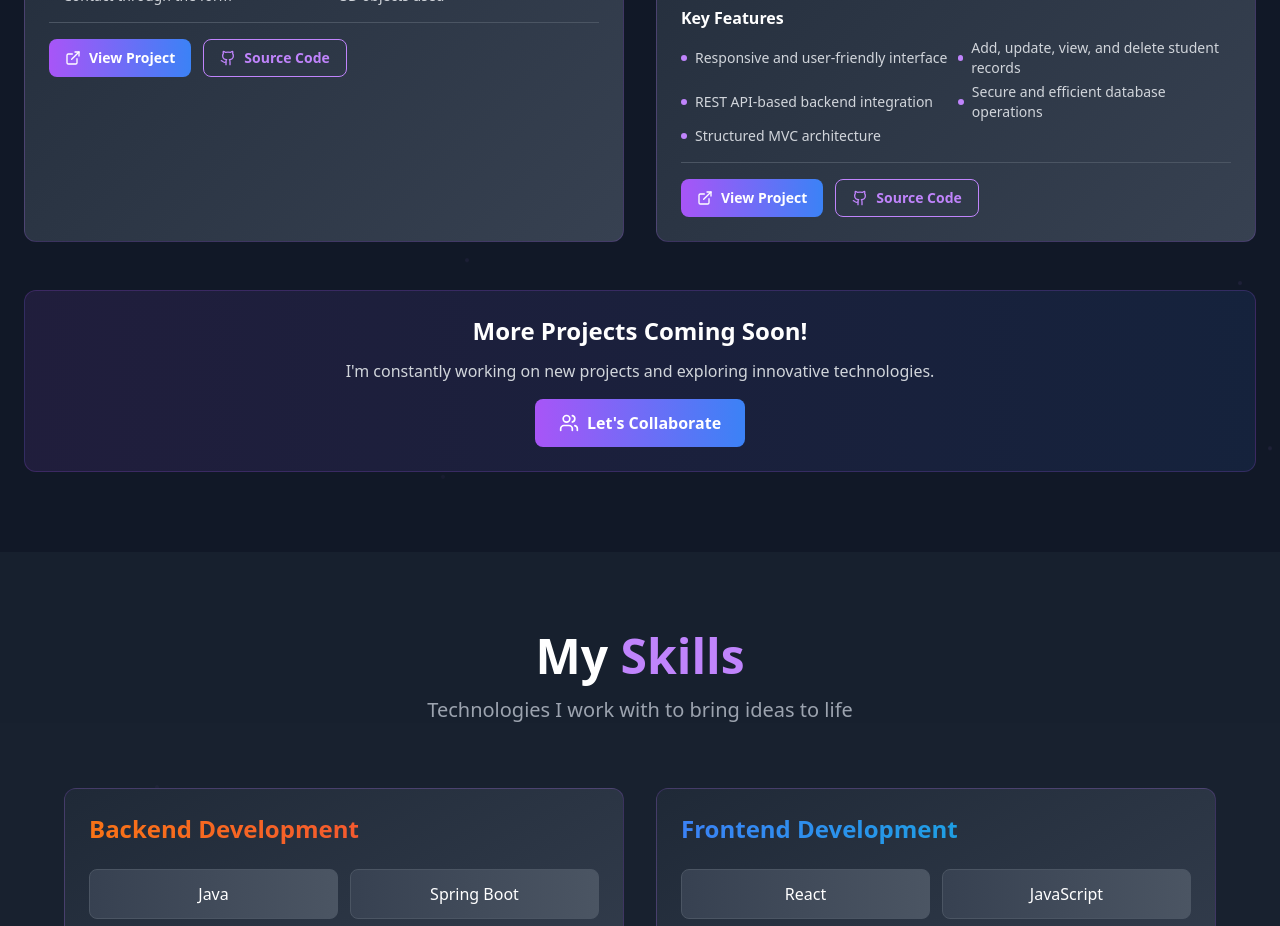
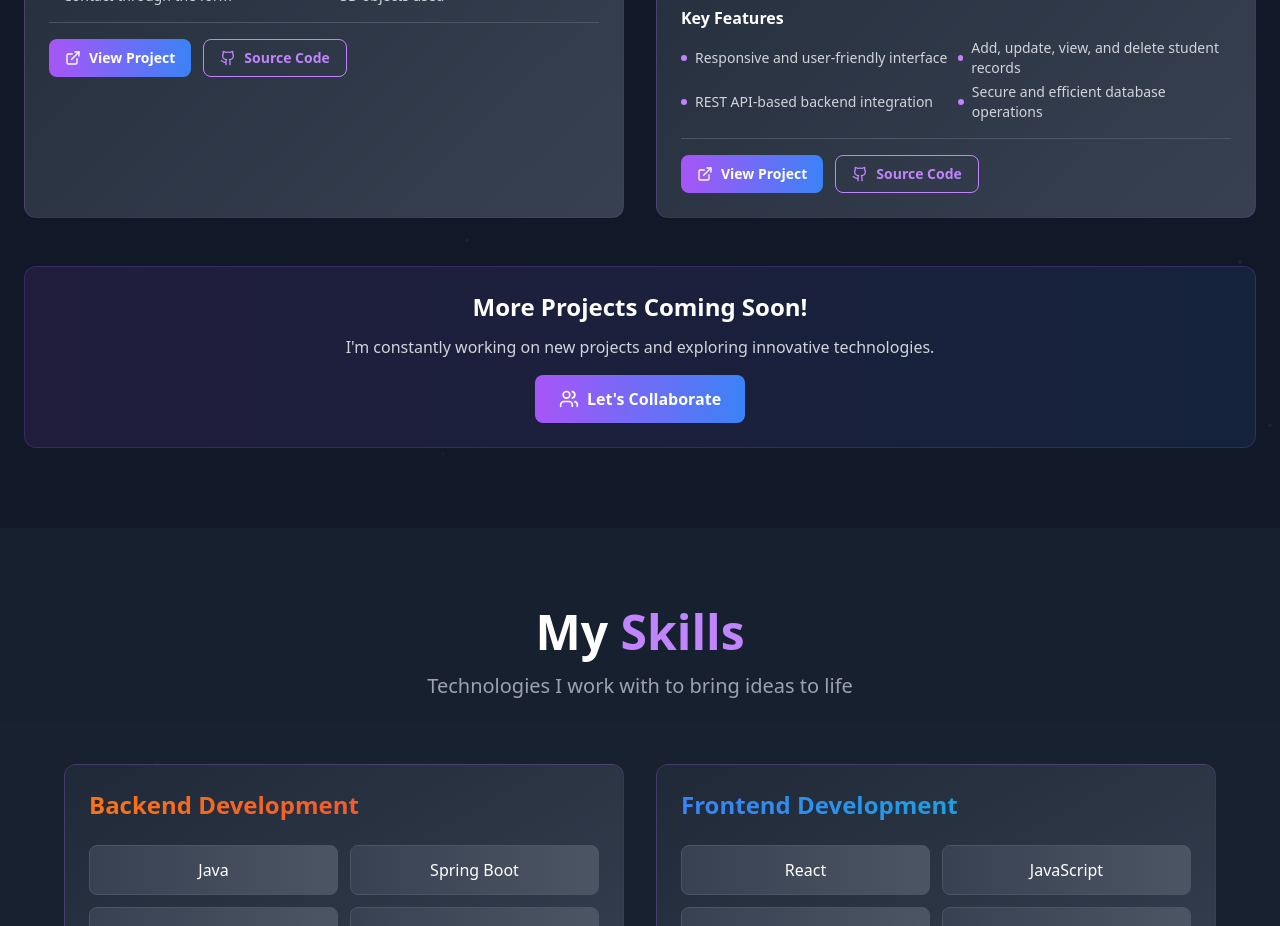
Before and after one commit to Saravana-kumar-2023/portfolio, a React (Vite) app: page / in a window 1280 px wide. Shown: the part 5120-6046 px from the top of the page. Built offline with nearby package versions, Linux system fonts and the light colour scheme.

Commit message:
Project Updated

```diff
--- a/src/components/Projects.tsx
+++ b/src/components/Projects.tsx
@@ -79,8 +79,7 @@ const Projects = () => {
         "Responsive and user-friendly interface",
         "Add, update, view, and delete student records",
         "REST API-based backend integration",
-        "Secure and efficient database operations",
-        "Structured MVC architecture"
+        "Secure and efficient database operations"
       ],
       status: "Completed",
       year: "2025",
```
